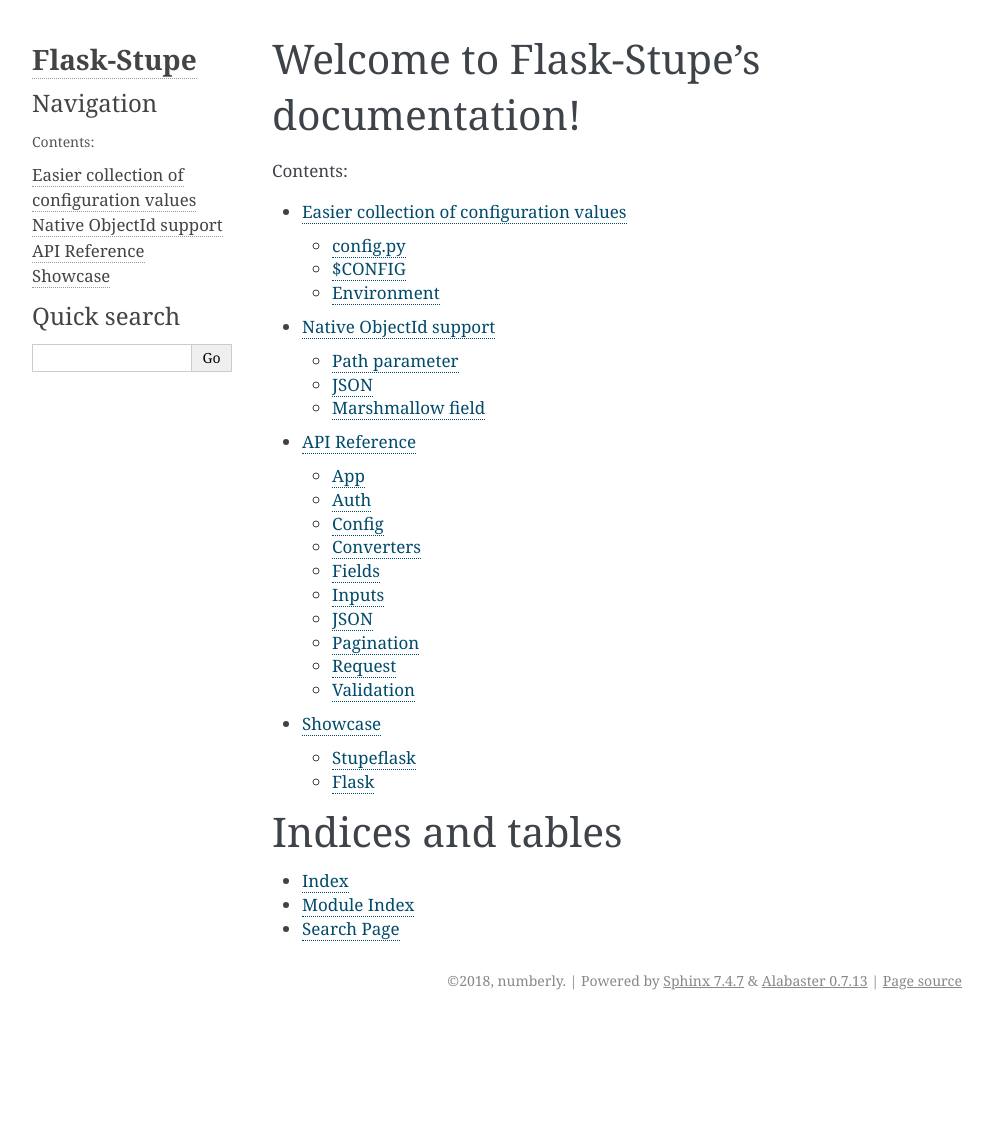
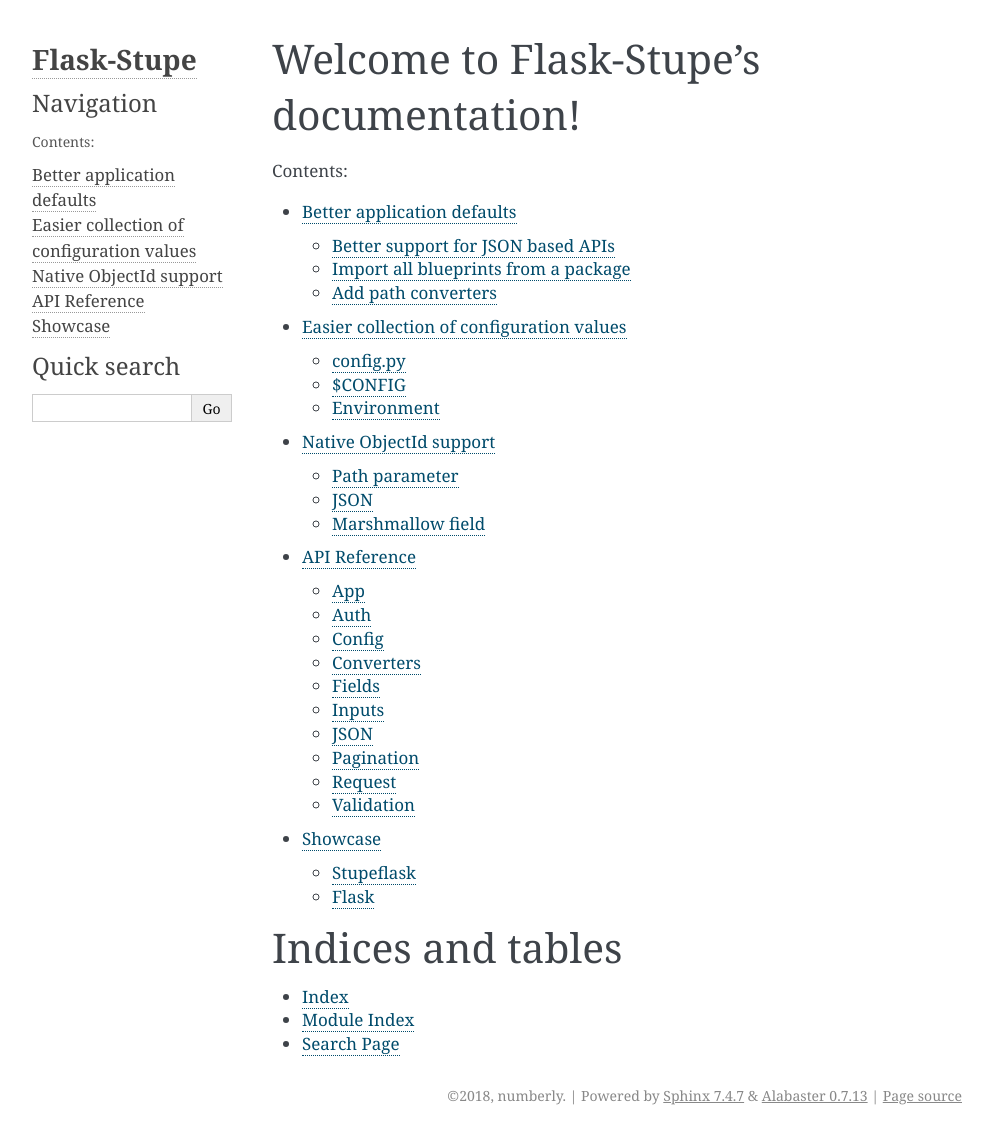
Before and after one commit to numberly/flask-stupe, a Sphinx documentation site: the page built from docs/source/index.rst, in a window 1280 px wide. Shown: the whole page, without its empty margins (148-1141 px from the left). Built offline with Sphinx 7.4.7, drawn with Linux system fonts in a browser that asks for light colours; before the commit the page ends 1020 px from its top, so only the background shows below that; some of the changed lines change nothing that is shown.

Commit message:
Add documentation on application additions

```diff
--- /dev/null
+++ b/docs/source/application.rst
@@ -0,0 +1,57 @@
+Better application defaults
+###########################
+
+Stupeflask make it easy to use JSON to build APIs. A perfect example is the
+:class:`flask_stupe.json.Stupeflask` application.
+
+Better support for JSON based APIs
+==================================
+
+Automatic conversion to JSON
+----------------------------
+
+By using the JSON version of Stupeflask, every python object your views returns
+that is not a :class:`Response` object will be JSON serialized. With that in
+mind, you can do that kind of things:
+
+.. code-block:: python
+
+    @app.route("/foo")
+    def foo():
+        return {"foo": "bar"}
+
+
+This will be rendered as the equivalent JSON and sent to the client.
+
+Add JSON encoding for objects
+-----------------------------
+
+If you want to add serialization methods for other custom types, you can!
+You'll need to call ;method:`Stupeflask.json_encoder.add_rule`.
+
+.. code-block:: python
+
+    import _sre
+    app.json_encoder.add_rule(_sre.SRE_Pattern)
+
+
+This snippet show how to add a serializer for regexes. (SRE_Pattern is the object yielded by a :func:`re.compile` call)
+
+Import all blueprints from a package
+====================================
+
+You can easily add a bunch of blueprints by passing a package to the
+:meth:`flask_stupe.app.Stupeflask.register_blueprints`. It will search through
+all the package's modules and import a variable named like the module. If this
+is a blueprint, it will be registered into the application.
+
+Add path converters
+===================
+
+With Stupeflask, you can add path converters with
+:meth:`flask_stupe.app.Stupeflask.add_converter`.
+
+Please head towards werkzeug's `documentation about converters`_ if you want to
+learn more.
+
+.. _`documentation about converters`: http://werkzeug.pocoo.org/docs/0.14/routing/#custom-converters
--- a/docs/source/index.rst
+++ b/docs/source/index.rst
@@ -10,6 +10,7 @@
    :maxdepth: 2
    :caption: Contents:
 
+   application
    config
    objectid
    reference
```
